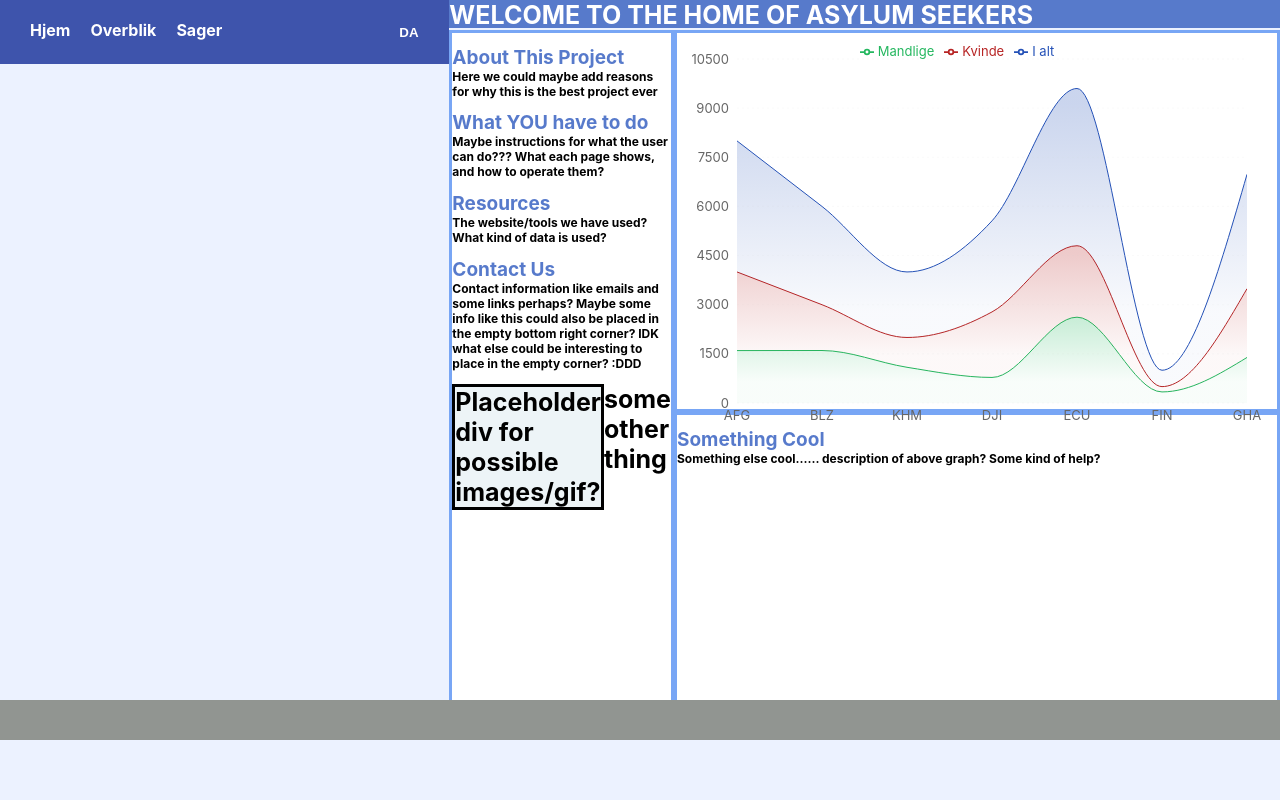
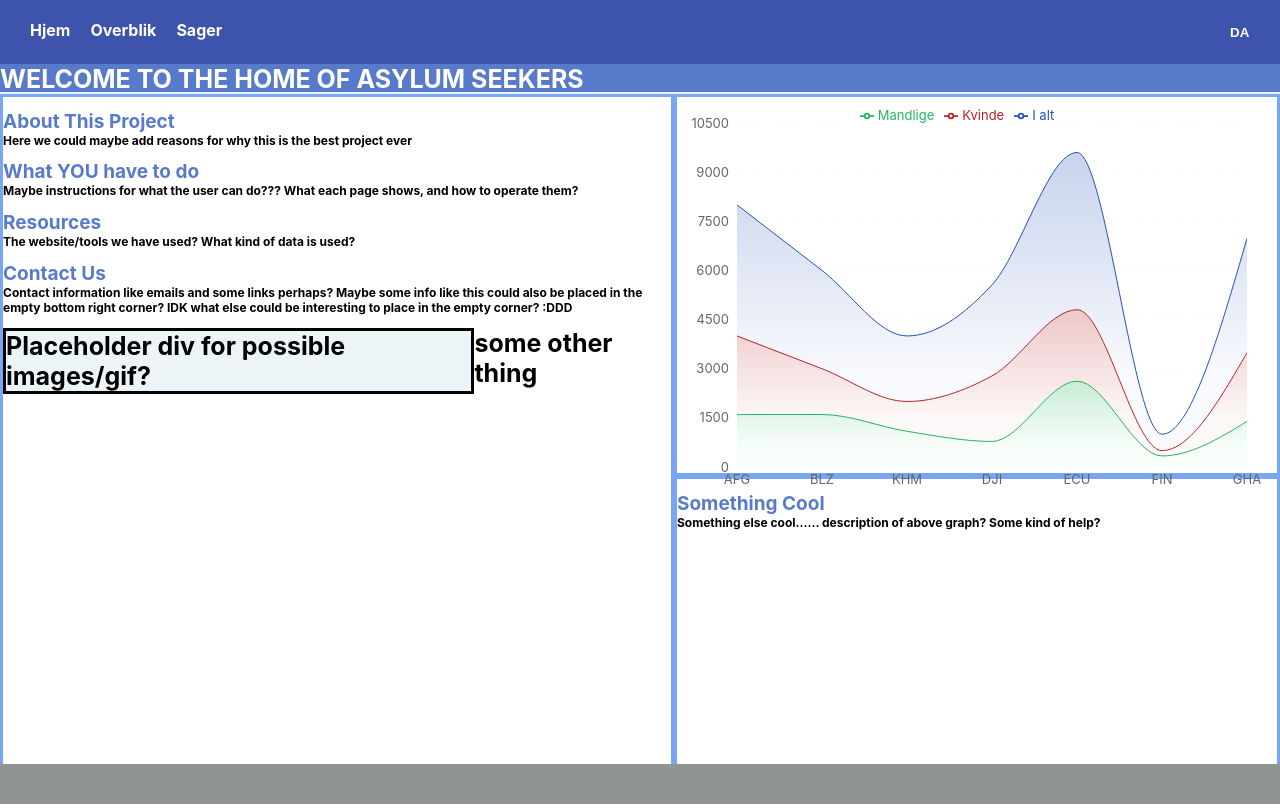
Before and after one commit to lilygostovic/DASS-frontend, a React (Create React App) app: page / in a window 1280 px wide. Built offline with nearby package versions, Linux system fonts and the light colour scheme.

Commit message:
fixed an issue with a megre conflict

```diff
--- a/src/pages/Home/index.tsx
+++ b/src/pages/Home/index.tsx
@@ -12,11 +12,14 @@ export const Home = () => {
   const text = t("WELCOME TO THE HOME OF ASYLUM SEEKERS");
 
   return (
-    <div style ={{
-      backgroundColor: "#ECF2FF",
-      maxHeight: "100vh",
-      minHeight: "100vh",
-    }}>
+    <div
+      style={{
+        backgroundColor: "#ECF2FF",
+        maxHeight: "100vh",
+        minHeight: "100vh",
+      }}
+    >
+      <Nav />
       <div
         style={{
           marginBottom: "20px",
@@ -27,7 +30,6 @@ export const Home = () => {
           flexDirection: "row",
         }}
       >
-        <Nav />
         <div
           style={{
             color: "white",
```
